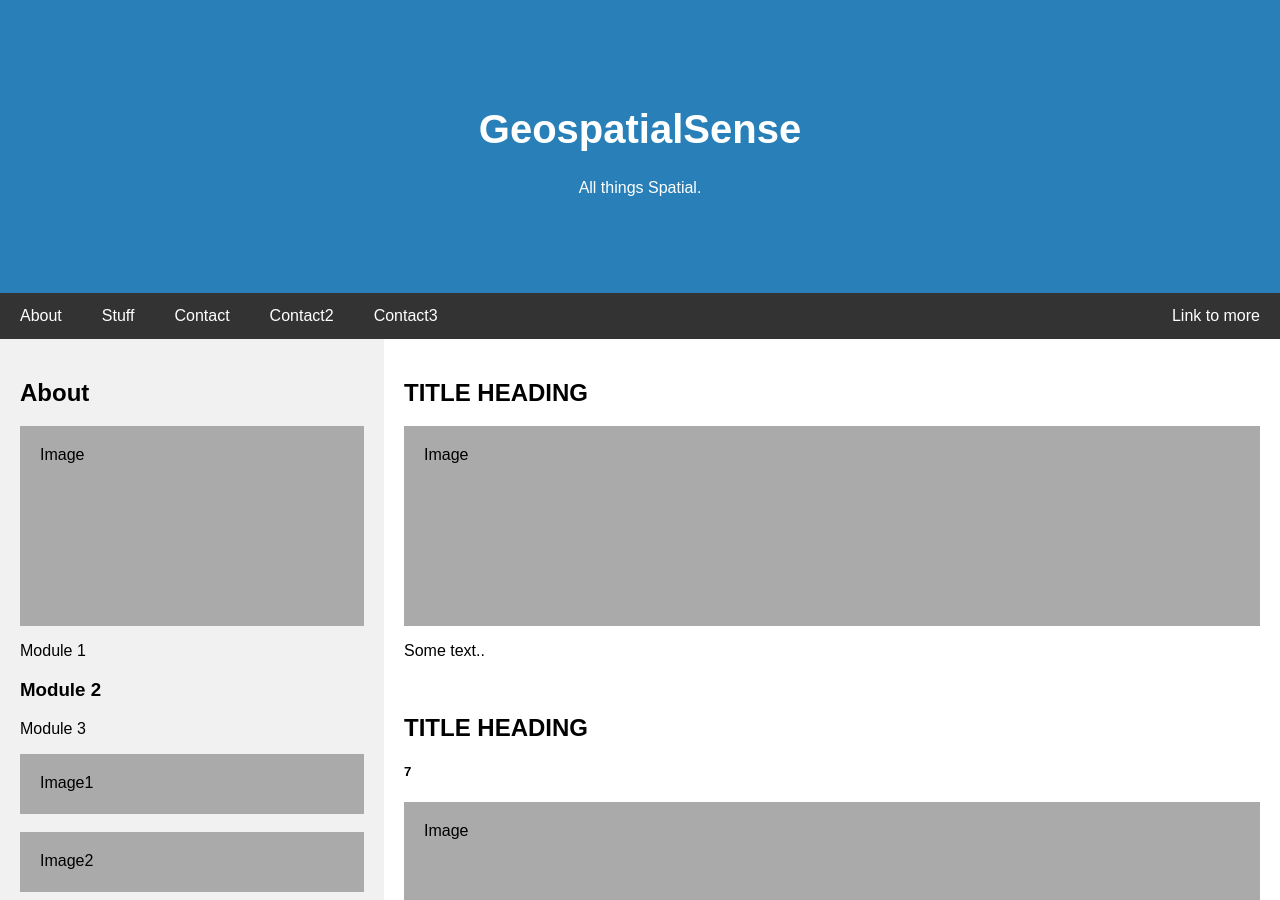
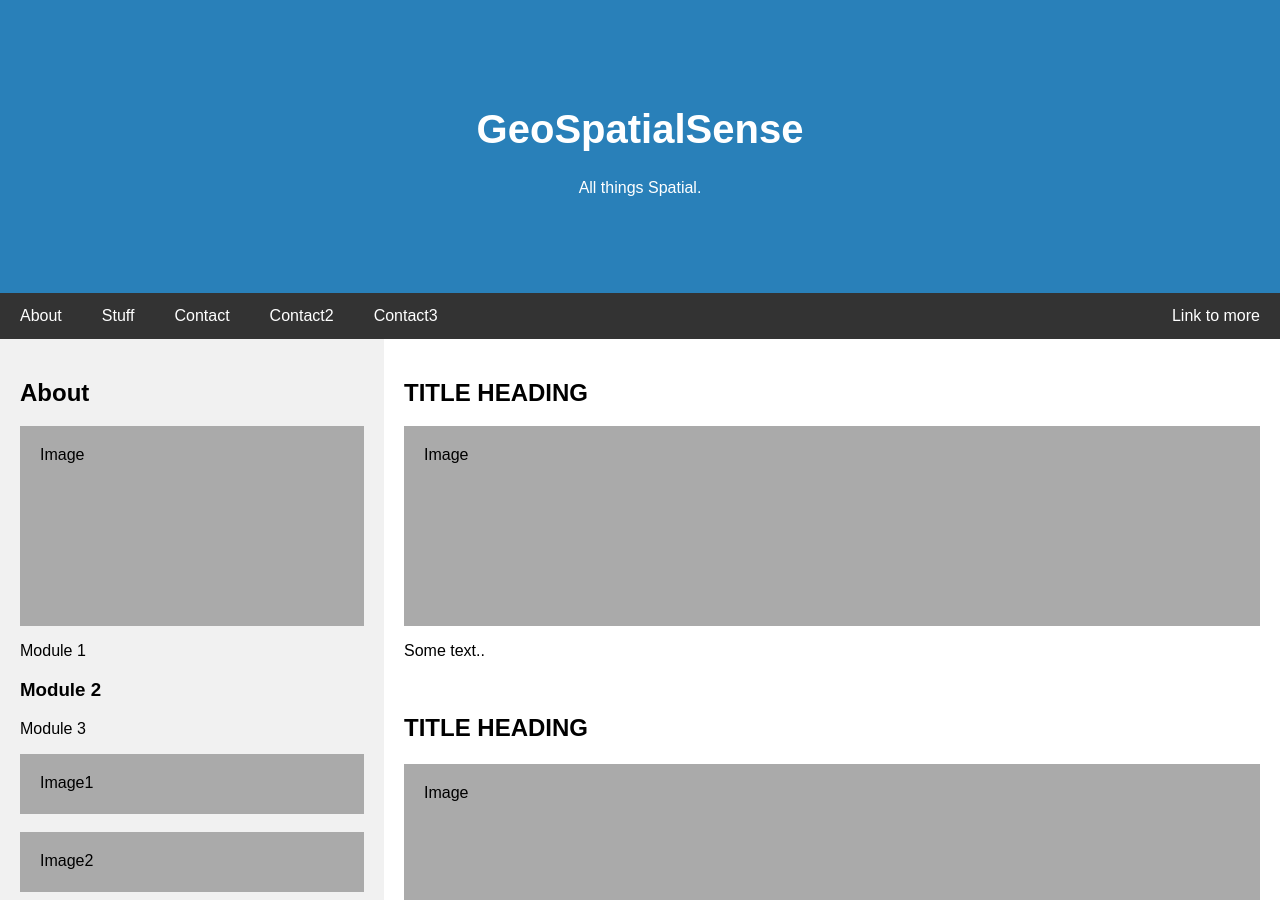
Before and after one commit to geospatialsense/geosense_v1, a Jekyll site: the page built from index.md, in a window 1280 px wide and 900 px high. Built offline with Jekyll 4.4.1, drawn with Linux system fonts in a browser that asks for light colours; our own code applies the rules of GitHub Pages for plain Markdown files.

Commit message:
Update default.html

```diff
--- a/_layouts/default.html
+++ b/_layouts/default.html
@@ -108,7 +108,7 @@ body {
 <body>
 
 <div class="header">
-  <h1>GeospatialSense</h1>
+  <h1>GeoSpatialSense</h1>
   <p>All things Spatial.</p>
 </div>
 
@@ -140,7 +140,7 @@ body {
     <p>Some text..</p>
     <br>
     <h2>TITLE HEADING</h2>
-    <h5>7</h5>
+    <h5></h5>
     <div class="fakeimg" style="height:200px;">Image</div>
     <p>Some text..</p>
 
@@ -149,7 +149,7 @@ body {
 
 <div class="footer">
   <h2>copyright 2022 geospatialsense </h2>
-   <img src="assets/images/logo.png" alt="Logo" style="width:100%" onclick="myFunction(this);">
+   <img src="images/logo.png" alt="Logo" style="width:100%" onclick="myFunction(this);">
 </div>
 
 </body>
```
